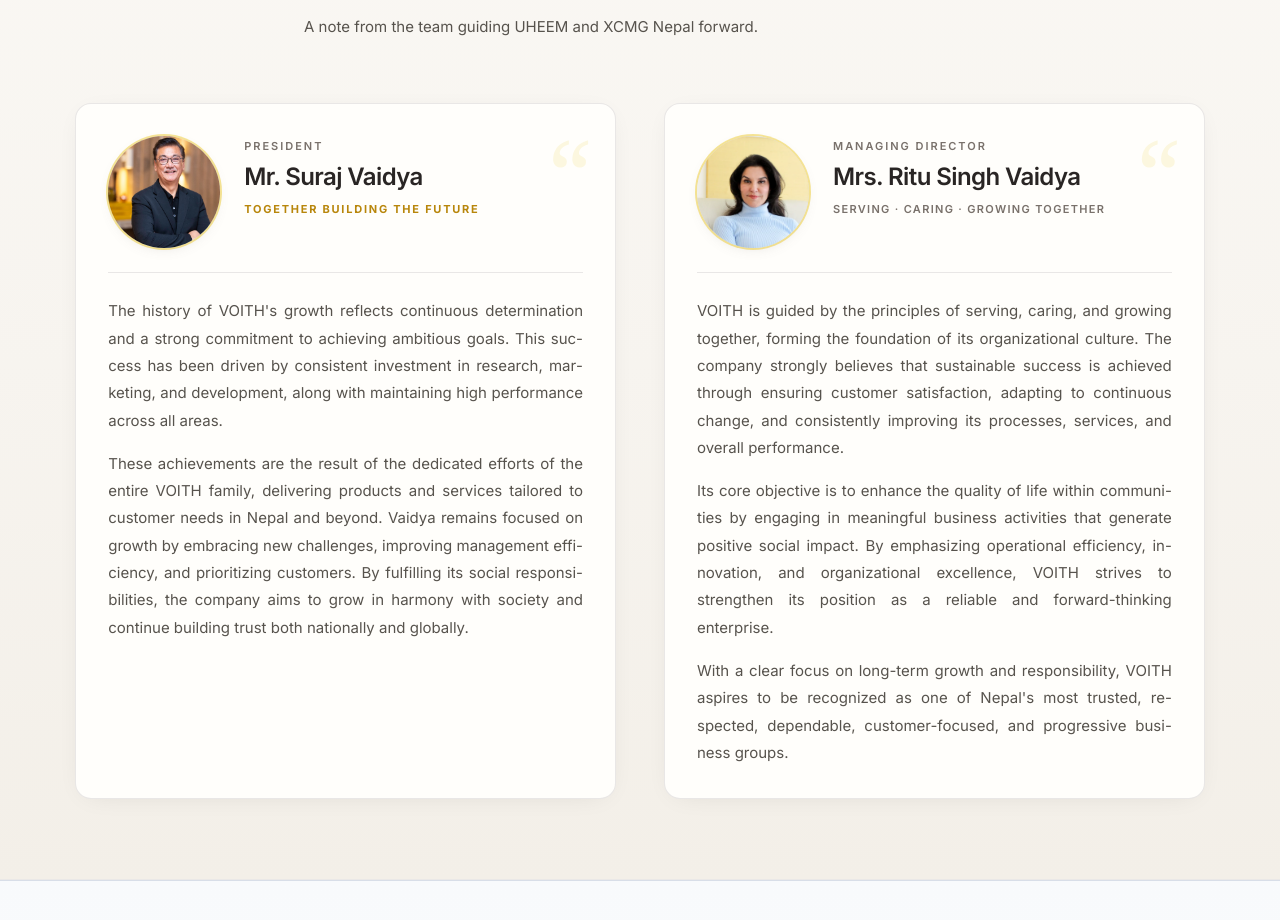
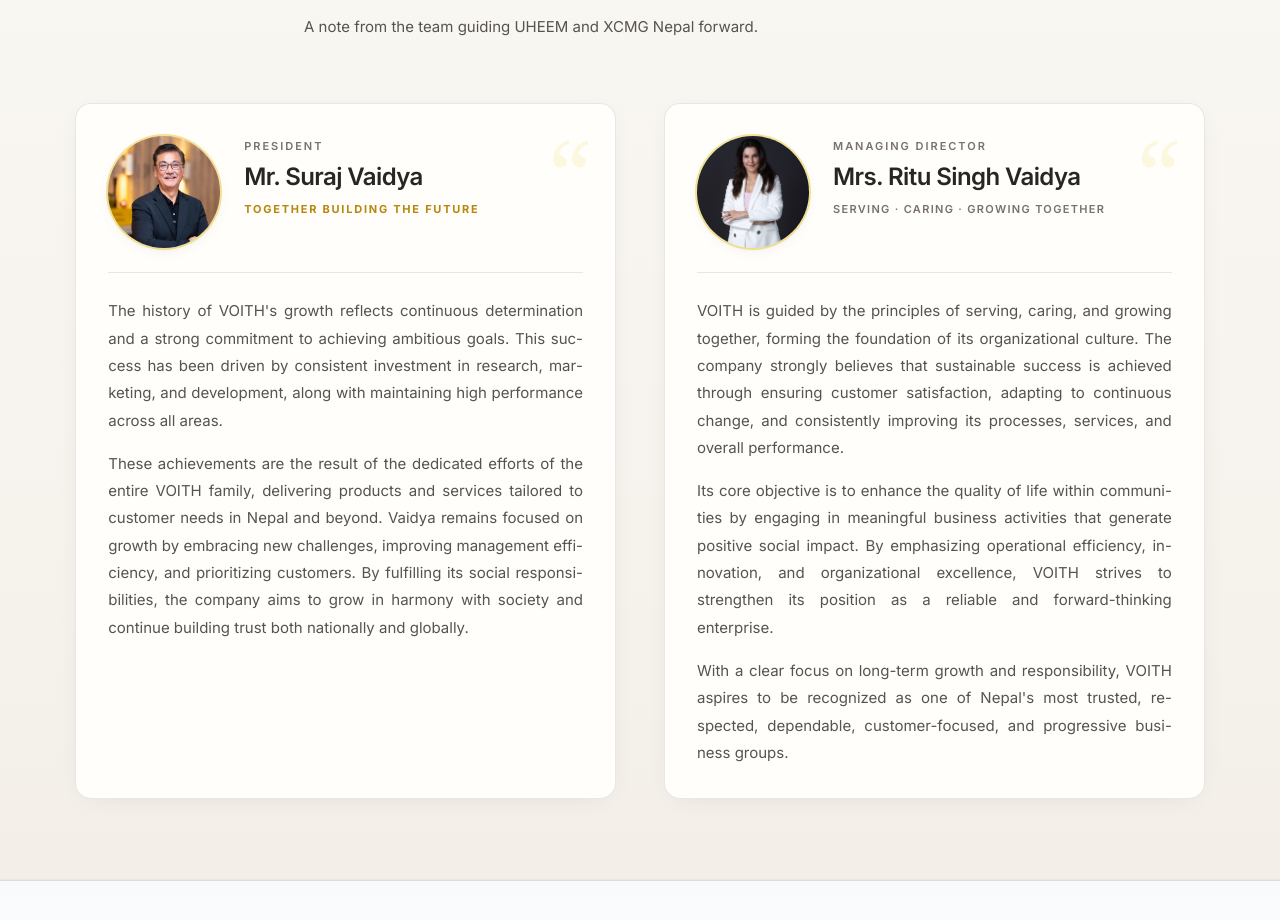
Before and after one commit to VaidyaMobilityPvtLtd/xcmg, a Next.js app: page /AboutUs in a window 1280 px wide. Shown: the part 2600-3520 px from the top of the page. Built offline with nearby package versions, Linux system fonts and the light colour scheme.

Commit message:
Update Managing Director portrait and refine leadership avatar framing on About Us.
Replace the previous WebP headshot with an optimised JPEG and adjust object-position for both executive portraits to reduce cropping at the top of the circular frames.

```diff
--- a/src/app/AboutUs/page.tsx
+++ b/src/app/AboutUs/page.tsx
@@ -42,7 +42,7 @@
     tagline: "Together building the future",
     photoSrc: "/about/management-suraj-vaidya.png",
     photoAlt: "Suraj Vaidya, President — UHEEM / XCMG Nepal",
-    photoPositionClass: "object-[42%_34%]",
+    photoPositionClass: "object-[42%_24%]",
     paragraphs: [
       "The history of VOITH's growth reflects continuous determination and a strong commitment to achieving ambitious goals. This success has been driven by consistent investment in research, marketing, and development, along with maintaining high performance across all areas.",
       "These achievements are the result of the dedicated efforts of the entire VOITH family, delivering products and services tailored to customer needs in Nepal and beyond. Vaidya remains focused on growth by embracing new challenges, improving management efficiency, and prioritizing customers. By fulfilling its social responsibilities, the company aims to grow in harmony with society and continue building trust both nationally and globally.",
@@ -52,10 +52,10 @@
     role: "Managing Director",
     name: "Mrs. Ritu Singh Vaidya",
     initials: "RSV",
-    photoSrc: "/about/ritu-s-vaidya.webp",
+    photoSrc: "/about/ritu-s-vaidya.jpg",
     photoAlt: "Ritu Singh Vaidya, Managing Director — UHEEM / XCMG Nepal",
-    photoPositionClass: "object-[50%_28%]",
-    photoZoomClass: "origin-center scale-[1.22]",
+    photoPositionClass: "object-[50%_12%]",
+    photoZoomClass: "origin-center scale-[1.02]",
     paragraphs: [
       "VOITH is guided by the principles of serving, caring, and growing together, forming the foundation of its organizational culture. The company strongly believes that sustainable success is achieved through ensuring customer satisfaction, adapting to continuous change, and consistently improving its processes, services, and overall performance.",
       "Its core objective is to enhance the quality of life within communities by engaging in meaningful business activities that generate positive social impact. By emphasizing operational efficiency, innovation, and organizational excellence, VOITH strives to strengthen its position as a reliable and forward-thinking enterprise.",
```
Also changed, not shown: public/about/ritu-s-vaidya.jpg (added), public/about/ritu-s-vaidya.webp (deleted).
